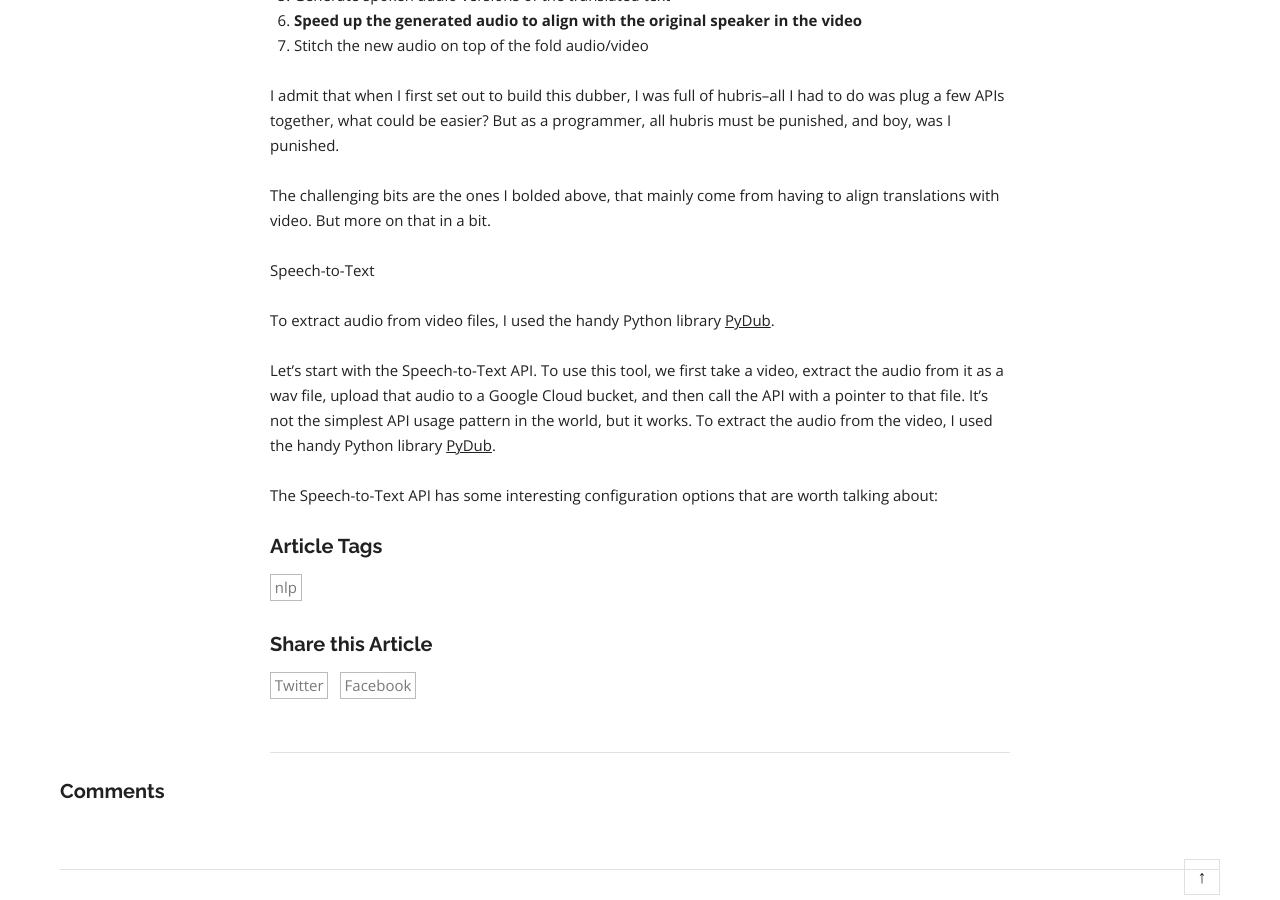
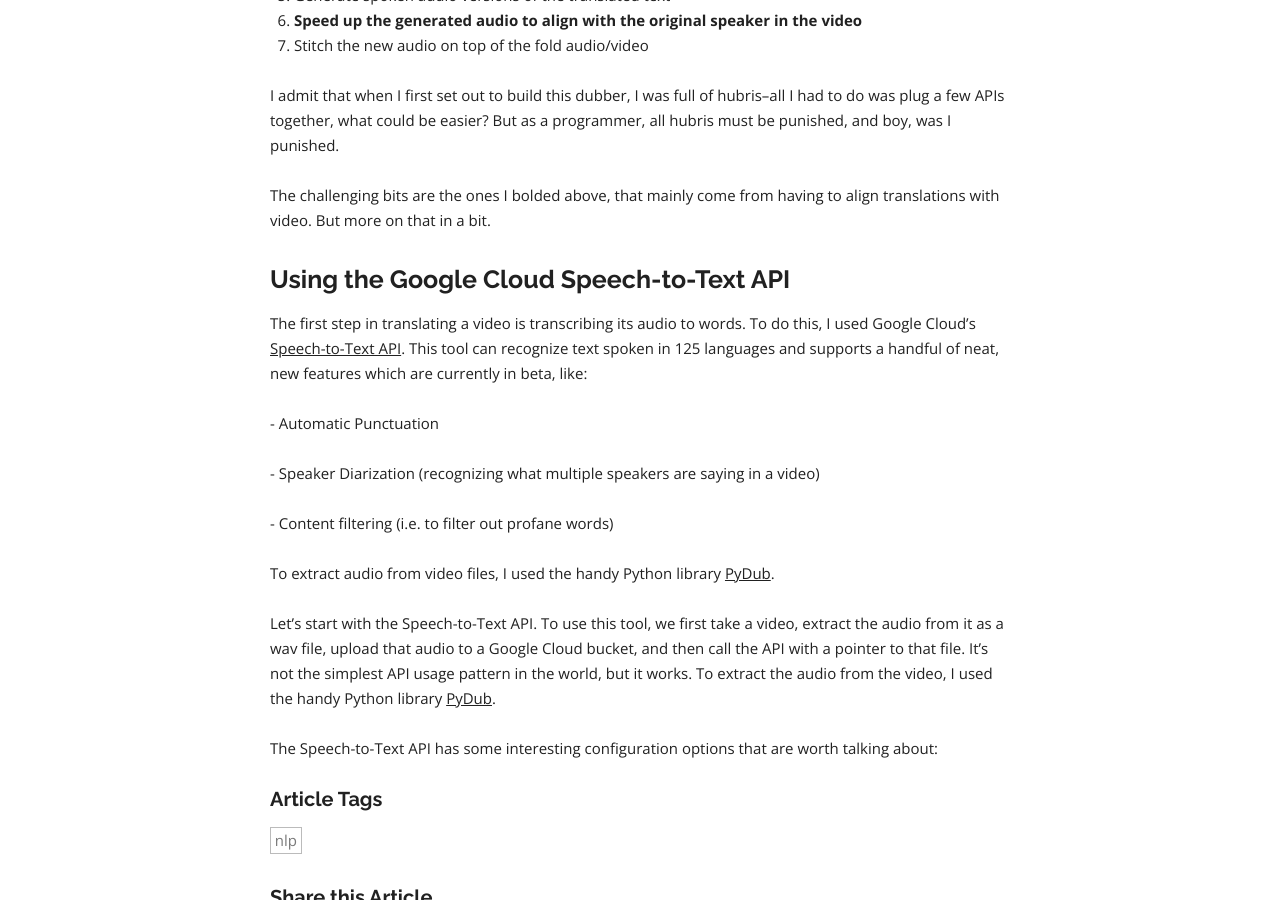
Before and after one commit to dalequark/daleonai, a Jekyll site: the page built from _posts/2021-02-02-ai-dubs-over-subs-translating-and-dubbing-videos-with-ai.md, in a window 1280 px wide and 900 px high, scrolled down 3479 px. Built offline with Jekyll 4.4.1, drawn with Linux system fonts in a browser that asks for light colours; some web fonts are replaced; a script that is not in the unit is left out; comment, search, counter and statistics services are not loaded.

Commit message:
Update Blog “2021-02-02-ai-dubs-over-subs-translating-and-dubbing-videos-with-ai”

```diff
--- a/_posts/2021-02-02-ai-dubs-over-subs-translating-and-dubbing-videos-with-ai.md
+++ b/_posts/2021-02-02-ai-dubs-over-subs-translating-and-dubbing-videos-with-ai.md
@@ -46,6 +46,8 @@
 
 If you want to leave translation/dubbing to humans, well--I can't blame you. But if not, read on!
 
+
+
 ## Building an AI Translating Dubber
 
 As always, you can find all of the code for this project in the [Making with Machine Learning Github repo](https://github.com/google/making_with_ml/tree/master/ai_dubs). To run the code yourself, follow the README to configure your credentials and enable APIs. Here in this post, I’ll just walk through my findings at a high level.
@@ -64,7 +66,17 @@
 
 The challenging bits are the ones I bolded above, that mainly come from having to align translations with video. But more on that in a bit.
 
-Speech-to-Text
+## Using the Google Cloud Speech-to-Text API
+
+The first step in translating a video is transcribing its audio to words. To do this, I used Google Cloud's [Speech-to-Text API](?utm_source=blog&utm_medium=partner&utm_campaign=CDR_dal_aiml_ai-dubs_020221). This tool can recognize text spoken in 125 languages and supports a handful of neat, new features which are currently in beta, like:
+
+\-  Automatic Punctuation
+
+\- Speaker Diarization (recognizing what multiple speakers are saying in a video)
+
+\- Content filtering (i.e. to filter out profane words)
+
+
 
 To extract audio from video files, I used the handy Python library [PyDub](https://github.com/jiaaro/pydub).
 
```
